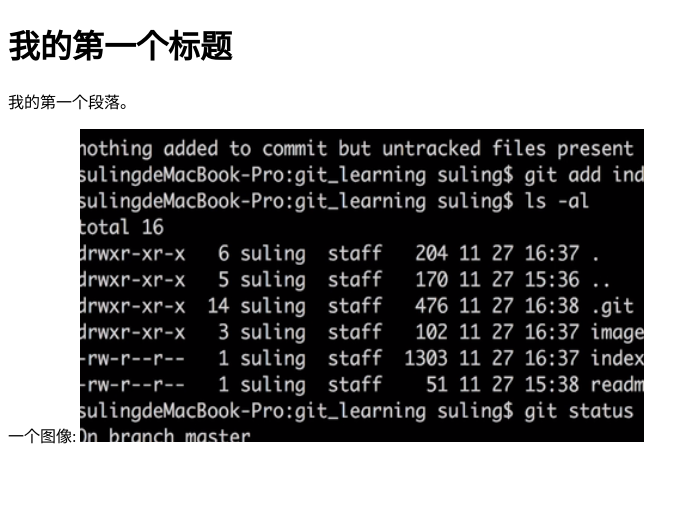
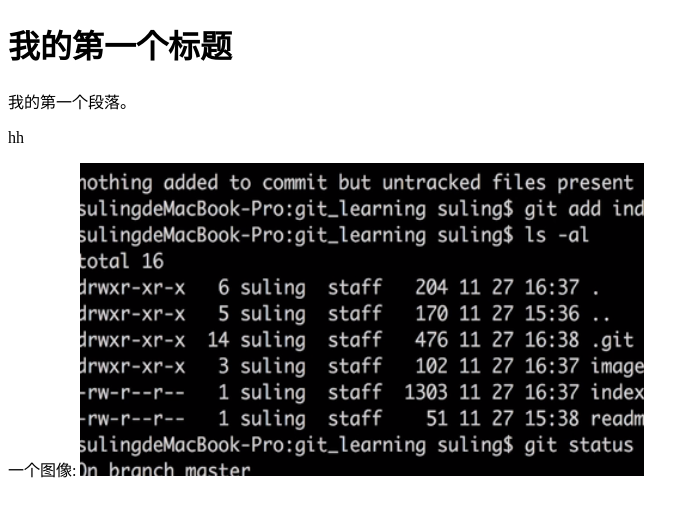
Before and after one commit to XuXiaoK/git_learning, a plain HTML site: page index.html in a window 1280 px wide. Shown: the whole page, without its empty margins (0-699 px from the left). Drawn offline with Linux system fonts and the light colour scheme; files whose address does not match are found by name.

Commit message:
修改index

```diff
--- a/index.html
+++ b/index.html
@@ -7,6 +7,7 @@
 <body>
     <h1>我的第一个标题</h1>
     <p>我的第一个段落。</p>
+    <p>hh</p>
     <p>
 一个图像:
 <img src="D:\gitWorkspace\test\git_learning\images\git-logo.bmp" alt="Smiley face"></p>
```
